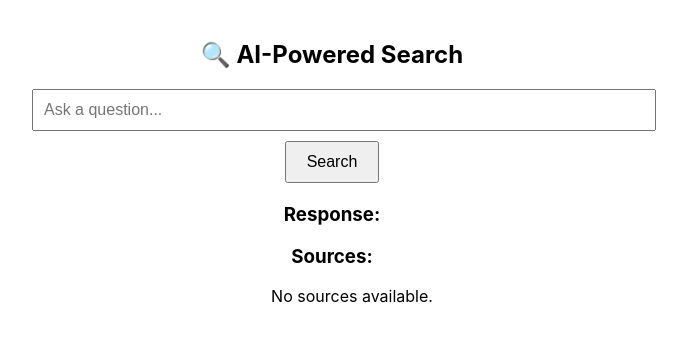
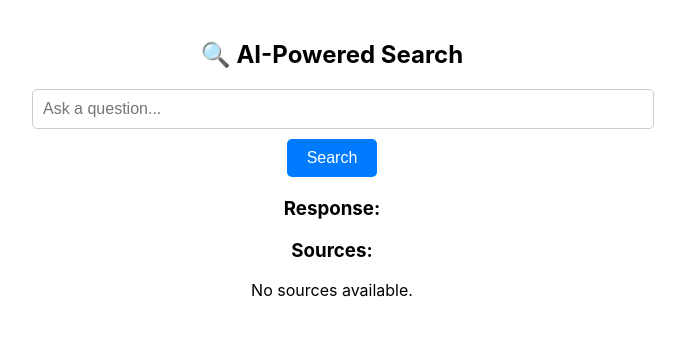
Before and after one commit to namdionwuachu/ai-search-frontend, a React (Create React App) app: page / in a window 1280 px wide. Shown: the top 342 px of the page, without its empty margins (308-995 px from the left). Built offline with nearby package versions, Linux system fonts and the light colour scheme.

Commit message:
Update App.js

```diff
--- a/src/App.js
+++ b/src/App.js
@@ -7,24 +7,34 @@ function App() {
   const [query, setQuery] = useState("");
   const [response, setResponse] = useState("");
   const [sources, setSources] = useState([]);
+  const [loading, setLoading] = useState(false); // ✅ Added loading state
 
   const handleSearch = async () => {
-    if (!query) return;
+    if (!query.trim()) return;
     setResponse("🔎 Searching...");
+    setSources([]);
+    setLoading(true); // ✅ Show loading state
 
     try {
       const result = await axios.post(
         API_URL,
         { query },
-        { headers: { "Content-Type": "application/json" } } // ✅ Ensure proper headers
+        { headers: { "Content-Type": "application/json" } }
       );
+
+      console.log("✅ API Response:", result.data); // ✅ Debugging output
 
       setResponse(result.data.response || "No response received.");
       setSources(Array.isArray(result.data.sources) ? result.data.sources : []);
     } catch (error) {
-      console.error("❌ API Request Failed:", error);
-      setResponse("❌ Error fetching response.");
+      console.error("❌ API Request Failed:", error.response || error.message);
+
+      setResponse(`❌ Error fetching response: ${
+        error.response?.data?.error || error.message || "Unknown error"
+      }`);
       setSources([]);
+    } finally {
+      setLoading(false); // ✅ Hide loading state
     }
   };
 
@@ -36,24 +46,53 @@ function App() {
         value={query}
         onChange={(e) => setQuery(e.target.value)}
         placeholder="Ask a question..."
-        style={{ width: "100%", padding: "10px", marginBottom: "10px", fontSize: "16px" }}
+        style={{
+          width: "100%",
+          padding: "10px",
+          marginBottom: "10px",
+          fontSize: "16px",
+          border: "1px solid #ccc",
+          borderRadius: "5px",
+        }}
       />
-      <button onClick={handleSearch} style={{ padding: "10px 20px", cursor: "pointer", fontSize: "16px" }}>
-        Search
+      <button
+        onClick={handleSearch}
+        disabled={loading}
+        style={{
+          padding: "10px 20px",
+          cursor: loading ? "not-allowed" : "pointer",
+          fontSize: "16px",
+          backgroundColor: loading ? "#aaa" : "#007BFF",
+          color: "white",
+          border: "none",
+          borderRadius: "5px",
+          transition: "background-color 0.3s",
+        }}
+      >
+        {loading ? "Searching..." : "Search"}
       </button>
+
       <div style={{ marginTop: "20px" }}>
         <h3>Response:</h3>
-        <p>{response}</p>
+        <p style={{ color: response.startsWith("❌") ? "red" : "black" }}>
+          {response}
+        </p>
       </div>
+
       <div>
         <h3>Sources:</h3>
-        <ul>
-          {sources.length > 0 ? (
-            sources.map((s, i) => <li key={i}>{s.title || "Unknown Source"}</li>)
-          ) : (
-            <p>No sources available.</p>
-          )}
-        </ul>
+        {sources.length > 0 ? (
+          <ul>
+            {sources.map((s, i) => (
+              <li key={i}>
+                <strong>{s.title || "Unknown Source"}</strong> <br />
+                <small>{s.content ? s.content.slice(0, 150) + "..." : "No content available."}</small>
+              </li>
+            ))}
+          </ul>
+        ) : (
+          <p>No sources available.</p>
+        )}
       </div>
     </div>
   );
```
